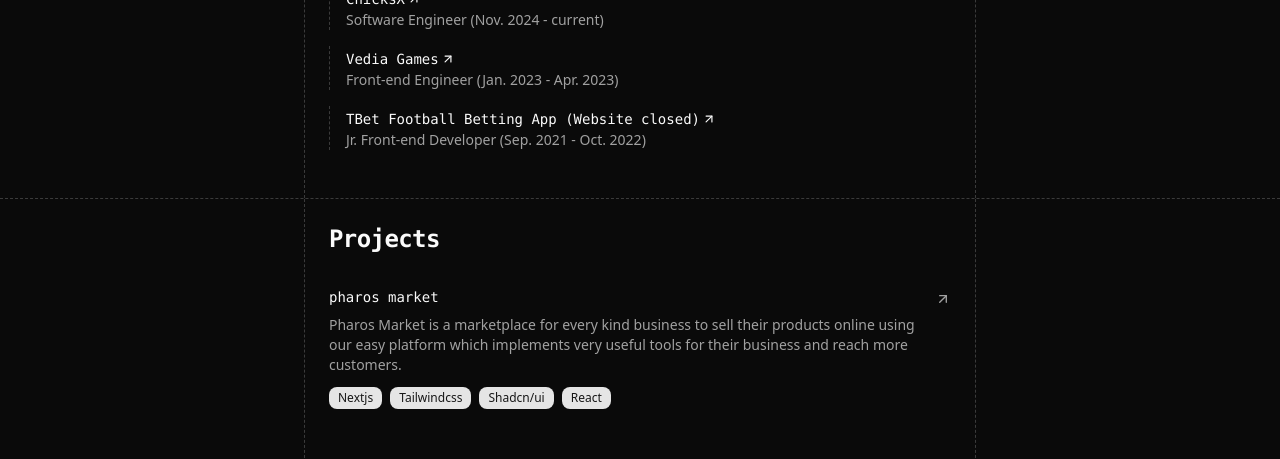
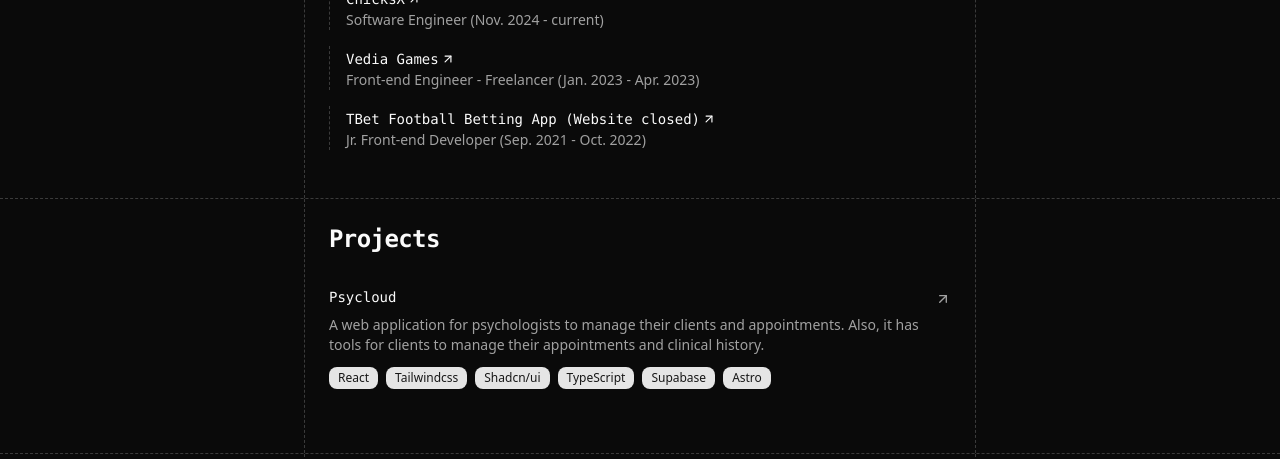
Before and after one commit to Dazzae-exe/christianmarin.dev, a React (Vite) app: page / in a window 1280 px wide. Shown: the part 688-1147 px from the top of the page. Built offline with nearby package versions, Linux system fonts and the light colour scheme; no server answers; the database is empty; what react-pdf-tailwind would draw is missing.

Commit message:
feat: restructure project services and add home data types

```diff
--- a/src/hooks/useQueryHooks.tsx
+++ b/src/hooks/useQueryHooks.tsx
@@ -1,6 +1,6 @@
 import { useQuery } from '@tanstack/react-query';
-import { getPost, getPosts } from '@/lib/supabase/endpoints/posts/postQuery';
-import { getProject, getProjects } from '@/lib/supabase/endpoints/projects/projectQuery';
+import { getPost, getPosts } from '@/services/posts/postQuery';
+import { getProject, getProjects } from '@/services/projects/projectQuery';
 
 const usePosts = () => {
     return useQuery({
--- a/src/hooks/useTrackPageView.tsx
+++ b/src/hooks/useTrackPageView.tsx
@@ -1,6 +1,6 @@
 import { useEffect, useRef } from "react";
 import { useRouterState } from "@tanstack/react-router";
-import { trackPageView } from "@/lib/supabase/endpoints/analytics/analyticsMutation";
+import { trackPageView } from "@/services/analytics/analyticsMutation";
 
 const useTrackPageView = () => {
     const pathname = useRouterState({ select: (state) => state.location.pathname });
--- /dev/null
+++ b/src/lib/data/homeData.ts
@@ -0,0 +1,40 @@
+import type { Project } from "../types/projects.ts";
+import type { WorkExperience } from "../types/work.ts";
+
+const workExperience: WorkExperience[] = [
+  {
+    company: "Chicks Gold",
+    role: "Software Engineer",
+    period: "Nov. 2024 - current",
+    href: "https://chicksgold.com/",
+  },
+  {
+    company: "ChicksX",
+    role: "Software Engineer",
+    period: "Nov. 2024 - current",
+    href: "https://chicksx.com/",
+  },
+  {
+    company: "Vedia Games",
+    role: "Front-end Engineer - Freelancer",
+    period: "Jan. 2023 - Apr. 2023",
+    href: "https://vediagames.com",
+  },
+  {
+    company: "TBet Football Betting App (Website closed)",
+    role: "Jr. Front-end Developer",
+    period: "Sep. 2021 - Oct. 2022",
+    href: "https://tbet.co.tz/",
+  },
+];
+
+const projects: Project[] = [
+  {
+    title: "Psycloud",
+    description: "A web application for psychologists to manage their clients and appointments. Also, it has tools for clients to manage their appointments and clinical history.",
+    tags: ["React", "Tailwindcss", "Shadcn/ui", "TypeScript", "Supabase", "Astro"],
+    href: "https://psycloud.online/",
+  }
+];
+
+export { workExperience, projects };
--- a/src/lib/supabase/supabase.ts
+++ b/src/lib/supabase/supabase.ts
@@ -1,7 +1,7 @@
 import { createClient } from '@supabase/supabase-js';
 
 const supabaseUrl = import.meta.env.VITE_SUPABASE_URL;
-const supabaseKey = import.meta.env.VITE_SUPABASE_PUBLISHABLE_DEFAULT_KEY;
+const supabaseKey = import.meta.env.VITE_SUPABASE_PUBLISHABLE_KEY;
 
 if (!supabaseUrl) {
   throw new Error(
--- /dev/null
+++ b/src/lib/types/projects.ts
@@ -0,0 +1,6 @@
+export type Project = {
+    title: string;
+    description: string;
+    tags: string[];
+    href: string;
+}
--- /dev/null
+++ b/src/lib/types/work.ts
@@ -0,0 +1,6 @@
+export type WorkExperience = {
+    company: string;
+    role: string;
+    period: string;
+    href: string;
+}
--- a/src/pages/Index.tsx
+++ b/src/pages/Index.tsx
@@ -5,42 +5,7 @@ import AvatarDazz from "@/assets/avatar-dazz.webp";
 import { DialogCV } from "@/components/DialogCV.tsx";
 import { usePosts } from "@/hooks/useQueryHooks.tsx";
 import type { Post } from "@/lib/types/post.ts";
-
-const workExperience = [
-  {
-    company: "Chicks Gold",
-    role: "Software Engineer",
-    period: "Nov. 2024 - current",
-    href: "https://chicksgold.com/",
-  },
-  {
-    company: "ChicksX",
-    role: "Software Engineer",
-    period: "Nov. 2024 - current",
-    href: "https://chicksx.com/",
-  },
-  {
-    company: "Vedia Games",
-    role: "Front-end Engineer",
-    period: "Jan. 2023 - Apr. 2023",
-    href: "https://vediagames.com",
-  },
-  {
-    company: "TBet Football Betting App (Website closed)",
-    role: "Jr. Front-end Developer",
-    period: "Sep. 2021 - Oct. 2022",
-    href: "https://tbet.co.tz/",
-  },
-];
-
-const projects = [
-  {
-    title: "pharos market",
-    description: "Pharos Market is a marketplace for every kind business to sell their products online using our easy platform which implements very useful tools for their business and reach more customers.",
-    tags: ["Nextjs", "Tailwindcss", "Shadcn/ui", "React"],
-    href: "https://github.com/example/hookcn",
-  }
-];
+import { workExperience, projects } from "@/lib/data/homeData.ts";
 
 const Index = () => {
   const { data: posts } = usePosts();
--- a/src/pages/NotFound.tsx
+++ b/src/pages/NotFound.tsx
@@ -10,7 +10,7 @@ const NotFound = () => {
       <main className="mx-auto max-w-2xl px-6 py-24">
         <div className="space-y-4">
           <h1 className="font-mono text-4xl font-semibold">404</h1>
-          <p className="text-muted-foreground">Oops! Page not found</p>
+          <p className="text-muted-foreground">Page not found</p>
           <a href="/" className="inline-block font-mono text-sm underline decoration-link-underline underline-offset-4 hover:decoration-foreground transition-colors">
             Return to Home
           </a>
--- a/src/lib/supabase/endpoints/analytics/analyticsMutation.ts
+++ b/src/services/analytics/analyticsMutation.ts
@@ -1,4 +1,4 @@
-import supabase from "../../supabase";
+import supabase from "@/lib/supabase/supabase";
 import type { AnalyticsResourceType } from "@/lib/types/analytics";
 
 const VISITOR_ID_KEY = "portfolio-visitor-id";
--- a/src/lib/supabase/endpoints/posts/postQuery.ts
+++ b/src/services/posts/postQuery.ts
@@ -1,4 +1,4 @@
-import supabase from "../../supabase";
+import supabase from "@/lib/supabase/supabase";
 import type { Post } from "@/lib/types/post";
 
 const getPosts = async (): Promise<Post[]> => {
--- a/src/lib/supabase/endpoints/projects/projectQuery.ts
+++ b/src/services/projects/projectQuery.ts
@@ -1,4 +1,4 @@
-import supabase from "../../supabase";
+import supabase from "@/lib/supabase/supabase";
 import type { Project } from "@/lib/types/project";
 
 const getProjects = async (): Promise<Project[]> => {
```
Also changed, not shown: 1 other file (tests, documents, lock files or other folders).
